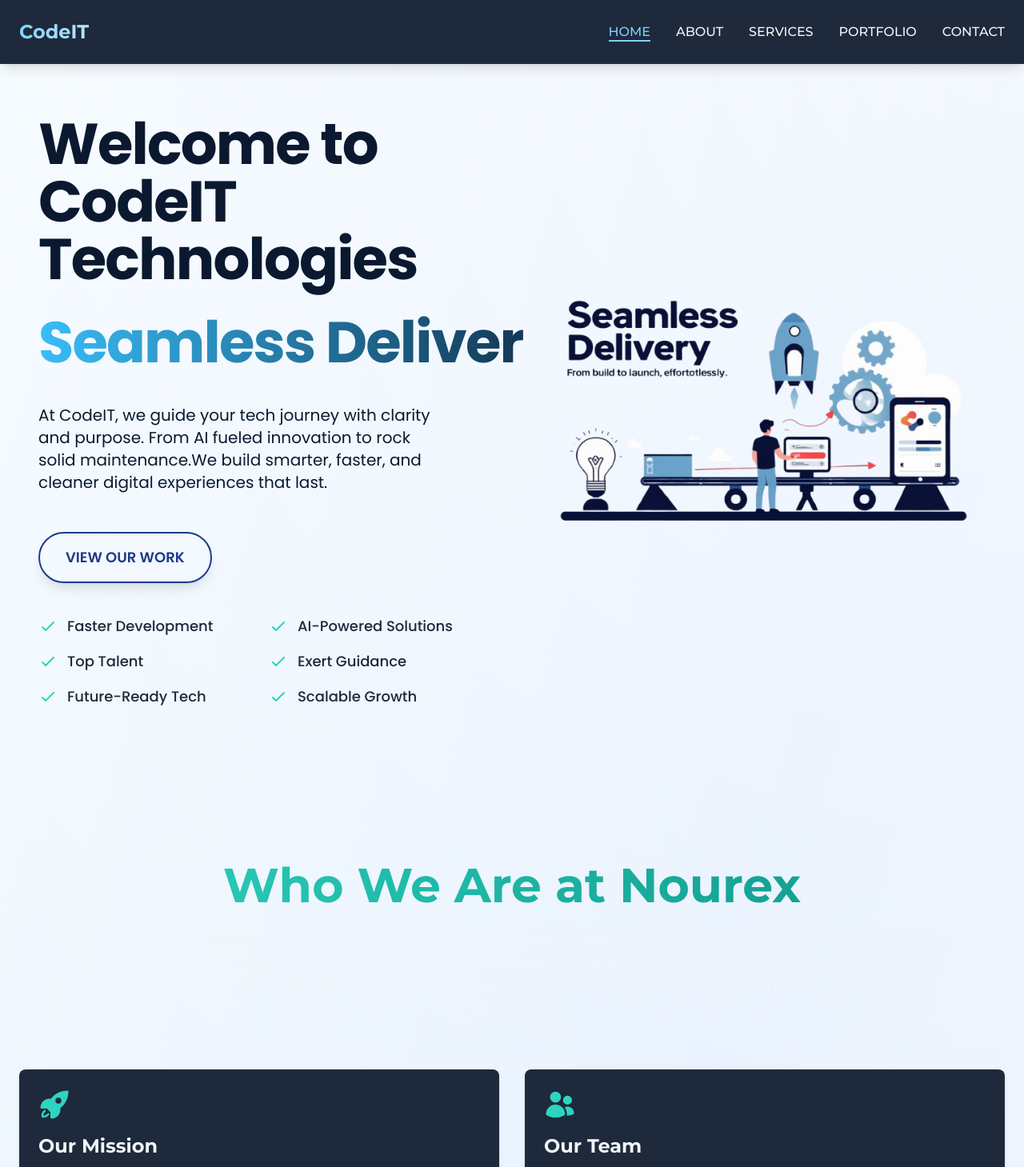
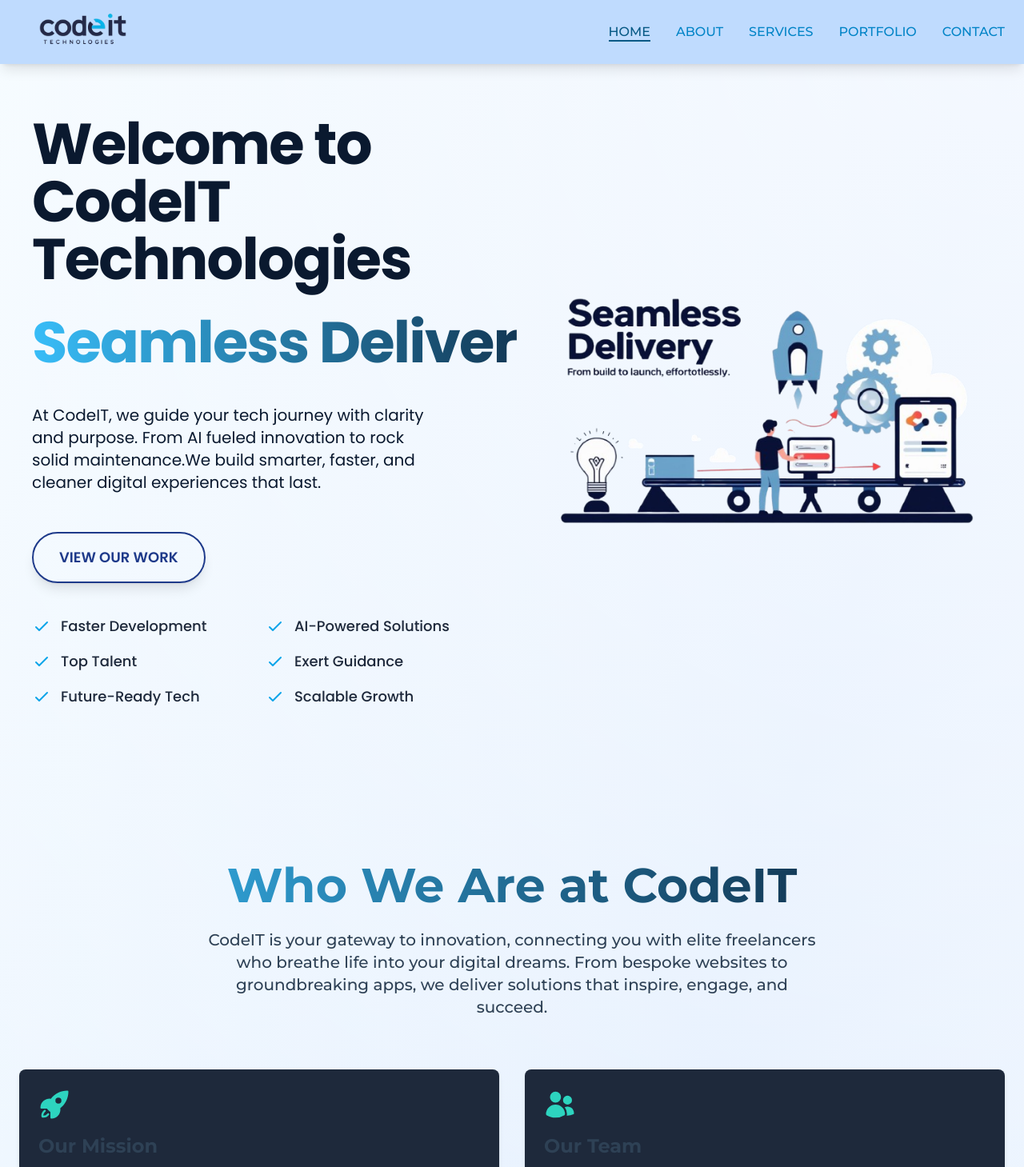
Before and after one commit to moin-ansari-o8/CodeIt, a React (Vite) app: page / in a window 1280 px wide. Shown: the top 1459 px of the page at 80% size. Built offline with nearby package versions, Linux system fonts and the light colour scheme.

Commit message:
hero plus nav updated

```diff
--- a/src/components/About.jsx
+++ b/src/components/About.jsx
@@ -55,11 +55,11 @@ const About = () => {
       <div className="container mx-auto px-6">
         {/* Introduction */}
         <div className="text-center mb-16 animate-fadeIn">
-          <h2 className="text-4xl font-bold sm:text-5xl lg:text-6xl bg-clip-text text-transparent bg-gradient-to-r from-accent to-teal-600">
-            Who We Are at Nourex
+          <h2 className="text-4xl font-bold sm:text-5xl lg:text-6xl bg-clip-text text-transparent bg-gradient-to-r from-[#38bdf8] to-[#0a192f]">
+            Who We Are at CodeIT
           </h2>
           <p className="mt-6 text-lg sm:text-xl max-w-3xl mx-auto leading-relaxed">
-            Nourex is your gateway to innovation, connecting you with elite
+            CodeIT is your gateway to innovation, connecting you with elite
             freelancers who breathe life into your digital dreams. From bespoke
             websites to groundbreaking apps, we deliver solutions that inspire,
             engage, and succeed.
--- a/src/components/Hero.jsx
+++ b/src/components/Hero.jsx
@@ -1,8 +1,8 @@
 import { Link } from "react-scroll";
 import { useState, useEffect } from "react";
-import img1 from "../assets/some1.png?format=webp&quality=80";
-import img2 from "../assets/some2.png?format=webp&quality=80";
-import img3 from "../assets/some3.png?format=webp&quality=80";
+import img1 from "../assets/some1.png";
+import img2 from "../assets/some2.png";
+import img3 from "../assets/some3.png";
 
 const Hero = () => {
   const words = ["Smart Code.", "Scalable Solutions.", "Seamless Delivery."];
@@ -61,10 +61,10 @@ const Hero = () => {
       className="relative pt-24 pb-16 text-[#0a192f] sm:pt-28 sm:pb-20 lg:pt-32 lg:pb-24 xl:pt-36 xl:pb-28 overflow-hidden pt-navbar"
     >
       {/* 🔥 Removed gradient background and overlay */}
-      <div className="px-4 mx-auto sm:px-6 lg:px-8 max-w-7xl"></div>
+      {/* <div className="px-4 mx-auto sm:px-6 lg:px-8 max-w-7xl"></div> */}
       {/* 💎 Gorgeous Blue-Gradient Aura */}
 
-      <div className="px-4 mx-auto sm:px-6 lg:px-8 max-w-7xl">
+      <div className="container mx-auto px-6">
         <div className="grid items-center grid-cols-1 gap-y-12 lg:grid-cols-2 gap-x-16 mx-2 sm:mx-4">
           {/* Left Side */}
           <div className="font-poppins animate-fadeIn">
@@ -96,7 +96,7 @@ const Hero = () => {
                 smooth={true}
                 duration={500}
                 offset={-82}
-                className="inline-flex items-center justify-center px-8 py-4 text-lg font-semibold uppercase transition-all duration-300 border-2 border-blue-900 text-blue-900 rounded-full hover:bg-blue-900 hover:text-sky-400 hover:scale-105 shadow-lg hover:shadow-xl cursor-pointer"
+                className="inline-flex items-center justify-center px-8 py-4 text-lg font-semibold uppercase transition-all duration-300 border-2 border-blue-900 text-blue-900 rounded-full hover:bg-sky-900 hover:text-blue-200 hover:scale-105 shadow-lg hover:shadow-xl cursor-pointer"
               >
                 View Our Work
               </Link>
@@ -113,7 +113,7 @@ const Hero = () => {
                 ].map((item) => (
                   <li key={item} className="flex items-center">
                     <svg
-                      className="w-6 h-6 text-accent mr-3"
+                      className="w-6 h-6 text-sky-500 mr-3"
                       fill="none"
                       stroke="currentColor"
                       viewBox="0 0 24 24"
@@ -141,10 +141,12 @@ const Hero = () => {
             }`}
           >
             {/* 💎 Gorgeous Blue-Gradient Aura */}
+            {/* <div className="absolute inset-0 -m-3 bg-gradient-to-r from-[#38bdf8]/60 to-[#87CEEB]/60 rounded-3xl transform rotate-2 blur-xl opacity-70"></div> */}
+            {/* <div className="absolute inset-0 -m-3 bg-gradient-to-r from-[#87CEEB]/60 to-[#38bdf8]/60 rounded-3xl transform rotate-2 blur-xl opacity-70"></div> */}
             <div className="absolute inset-0 -m-3  rounded-3xl transform rotate-2 blur-xl opacity-70"></div>
 
             {/* 🧊 Floating Image Only - Clean & Transparent */}
-            <div className="relative w-full max-w-[400px] sm:max-w-[500px] lg:max-w-[600px]">
+            <div className="relative w-full max-w-[400px] sm:max-w-[500px] lg:max-w-[800px]">
               <div
                 className={`relative transition-transform duration-500 hover:scale-105 hover:-rotate-2`}
               >
--- a/src/components/Navbar.jsx
+++ b/src/components/Navbar.jsx
@@ -85,19 +85,19 @@ const Navbar = () => {
     setIsMenuOpen(false);
   };
 
-  const toggleTheme = () => {
-    setTheme((prevTheme) => (prevTheme === "white" ? "black" : "white"));
-  };
+  // const toggleTheme = () => {
+  //   setTheme((prevTheme) => (prevTheme === "white" ? "black" : "white"));
+  // };
 
   return (
     <nav
-      className={`fixed top-0 left-0 w-full bg-secondary text-text shadow-lg z-50 transition-all duration-300 ${
+      className={`fixed top-0 left-0 w-full bg-blue-200 text-text shadow-lg z-50 transition-all duration-300 ${
         scrolled ? "h-16" : "h-20"
       }`}
     >
       <div className="container mx-auto flex justify-between items-center px-6 h-full">
         {/* Logo */}
-        <div
+        {/* <div
           className="text-2xl font-bold cursor-pointer bg-clip-text text-transparent bg-gradient-to-r from-sky-300 to-sky-200"
           onClick={() => {
             scroll.scrollToTop();
@@ -106,9 +106,9 @@ const Navbar = () => {
           }}
         >
           CodeIT
-        </div>
-        {/* <div
-          className="cursor-pointer"
+        </div> */}
+        <div
+          className="cursor-pointer -ml-6"
           onClick={() => {
             scroll.scrollToTop();
             setActiveLink("home");
@@ -120,7 +120,7 @@ const Navbar = () => {
             alt="CodeIT Logo"
             className="h-35 lg:h-45 w-auto max-h-[190px] object-contain"
           />
-        </div> */}
+        </div>
         {/* Desktop Nav Links */}
         <ul className="hidden lg:flex space-x-8">
           {["home", "about", "services", "portfolio", "contact"].map((item) => (
@@ -132,14 +132,14 @@ const Navbar = () => {
                 offset={-82}
                 className={`uppercase cursor-pointer transition-all duration-300 text-base font-medium ${
                   activeLink === item
-                    ? "text-sky-300"
-                    : "text-text hover:text-sky-400"
+                    ? "text-sky-800"
+                    : "text-sky-600 hover:text-sky-800"
                 }`}
                 onClick={() => handleLinkClick(item)}
               >
                 {item}
                 {activeLink === item && (
-                  <span className="absolute bottom-0 left-0 w-full h-0.5 bg-sky-300 scale-x-100 transform origin-left transition-transform duration-300"></span>
+                  <span className="absolute bottom-0 left-0 w-full h-0.5 bg-sky-800 scale-x-100 transform origin-left transition-transform duration-300"></span>
                 )}
               </Link>
             </li>
--- a/src/index.css
+++ b/src/index.css
@@ -8,9 +8,9 @@
 :root {
   --color-primary: #0a192f;   /* Light Sky Blue */
   --color-secondary: #1e293b; /* Soft Sky Blue */
-  --color-accent: #38bdf8  ;  /* Deep Navy */
+  --color-accent: #b4c1c7  ;  /* Deep Navy */
   --color-accent-light: #60a5fa; /* Blue */
-  --color-text: #f1f5f9;   /* Rich Navy Text */
+  --color-text: #2e4155;   /* Rich Navy Text */
 }
 
 /* 🌑 Dark Theme Variant */
```
